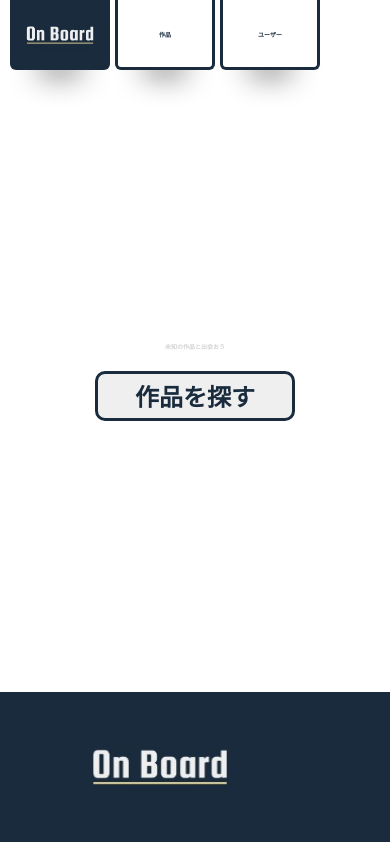
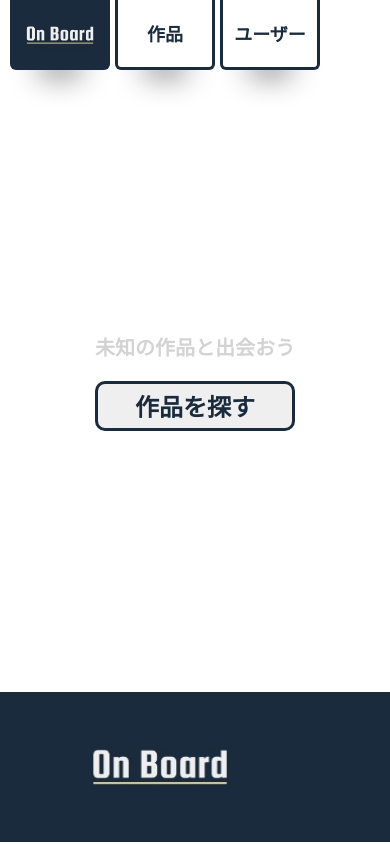
Before and after one commit to HAGARIHAYATO/On-Board, a Nuxt app in the folder client/: page / in a window 390 px wide. Built offline with nearby package versions, Linux system fonts and the light colour scheme.

Commit message:
fixed: responsive function

```diff
--- a/client/layouts/default.vue
+++ b/client/layouts/default.vue
@@ -302,12 +302,18 @@ footer {
     }
     & a {
       display: block;
+      font-size: 18px;
       line-height: 20px;
       margin-top: 10px;
     }
   }
   .header__logo {
     margin-left: 10px;
+  }
+  .header__navigater {
+    & a {
+      font-size: 18px;
+    }
   }
   @keyframes easeAppear {
     0% {
--- a/client/pages/index.vue
+++ b/client/pages/index.vue
@@ -70,4 +70,9 @@ export default {
     background-color: $bg-main;
   }
 }
+@media screen and (max-width: $PhoneSize) {
+  .container__title {
+    font-size: 20px;
+  }
+}
 </style>
--- a/client/pages/works/_id/index.vue
+++ b/client/pages/works/_id/index.vue
@@ -642,5 +642,8 @@ h2 {
     width: 100%;
     margin: 20px 0;
   }
+  .nothing__alert{
+    font-size: 16px;
+  }
 }
 </style>
```
Also changed, not shown: 1 other file (tests, documents, lock files or other folders).
